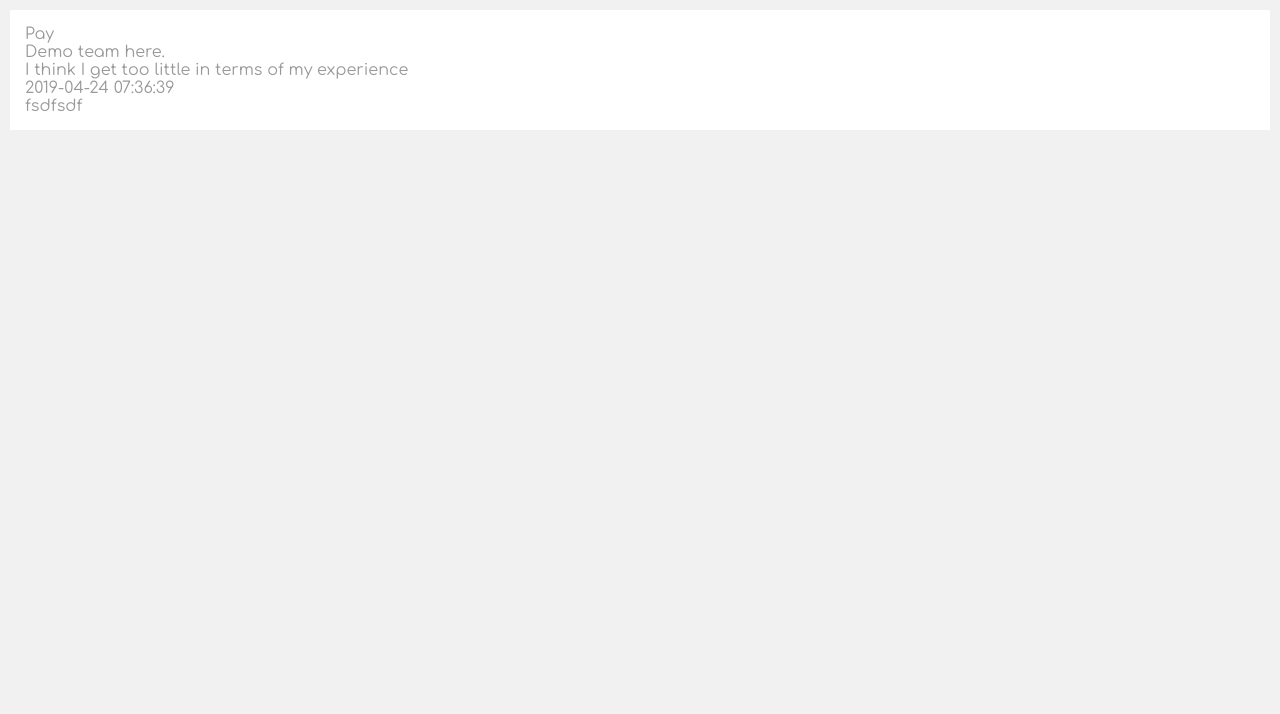
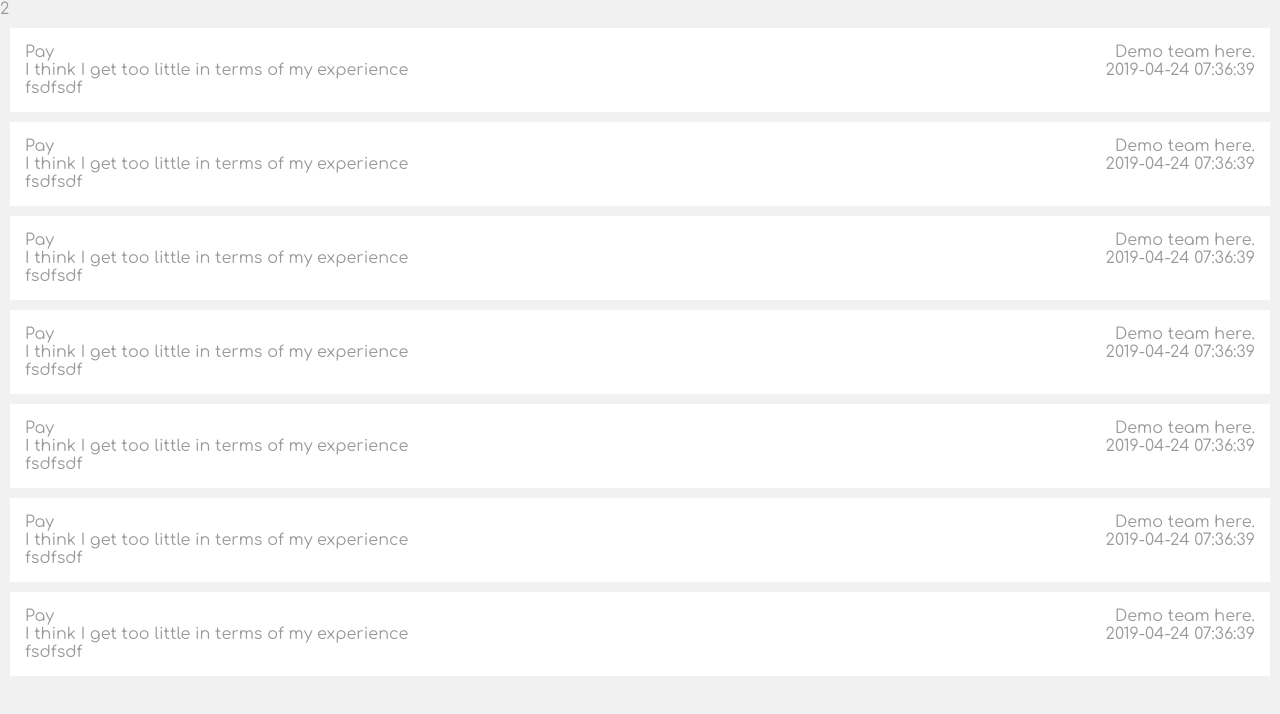
Before and after one commit to viktormmarkov/threads, a React (Create React App) app: page / in a window 1280 px wide. Shown: the top 714 px of the page. Built offline with nearby package versions, Linux system fonts and the light colour scheme.

Commit message:
Card design and layout

```diff
--- a/src/App.js
+++ b/src/App.js
@@ -1,4 +1,6 @@
 import './App.scss';
+import { useState } from 'react';
+
 const message = {
   "subject_id":10,
   "question_id":20,
@@ -11,37 +13,46 @@ const message = {
   "team":"Demo team here.",
   "id":"5cc01207a59a5a02bc68e007"
 };
-function Card({message}) {
-  return (<div className='card m-10 p-15'>
-    <div>
-      {message.subject}
+function Card({message, className}) {
+  return (<div className={`card m-10 p-15 ${className}`}>
+    <div className="card-title">
+      <span>{message.subject}</span>
+      <span>{message.team}</span>
     </div>
-    <div>
-      {message.team}
-
+    <div className="card-body">
+      <span>{message.question}</span>
+      <span>{message.created_at}</span>
     </div>
-    <div>
-      {message.question}
-
-    </div>
-    <div>
-      {message.created_at}
-    </div>
-    <div>
+    <div className="card-content">
       {message.text}
     </div>
   </div>)
 }
 
 function CardContainer({messageGroup}) {
-  return (<div>
-
+  const [expanded, setExpanded] = useState(false);
+  const messageCount = messageGroup.length;
+  const toggleContainer = () => {
+    if (messageCount > 1) {
+      setExpanded(!expanded);
+    }
+  }
+  return (<div className={`card-container ${expanded ? 'expanded' : 'colapsed'}`}>
+    {messageCount > 1 ? <div onClick={toggleContainer}>{messageCount}</div>: null}
+    {messageGroup.map((m,i) => {
+      return <Card message={m} className={i === 0 ? 'main' : !expanded ? 'shadow' : 'main'} key={`${message.id}#${i}`}></Card>
+    })}
   </div>)
 }
 
 function App() {
   return (
-    <div >
+    <div className="column">
+      <CardContainer messageGroup={[message, message]}></CardContainer>
+      <Card message={message}></Card>
+      <Card message={message}></Card>
+      <Card message={message}></Card>
+      <Card message={message}></Card>
       <Card message={message}></Card>
     </div>
   );
--- a/src/App.scss
+++ b/src/App.scss
@@ -1,10 +1,25 @@
 $bgcolor: #f1f1f1;
 $font-color: #999999;
 $card-background: #fff;
+$highrating: #9335ff;
+$lowrating: #e89d40;
+$highratingMessageCounter: #27aae1;
+$lowratingMessageCounter: $lowrating;
 
 $sizes: 5, 10, 15, 20;
+
 $sides: (top, bottom, left, right);
 $axises: ("horizontal": "x", "vertical": "y");
+
+@mixin column {
+  display: flex;
+  flex-direction: column;
+}
+
+@mixin row {
+  display: flex;
+  flex-direction: row;
+}
 
 @each $size in $sizes {
   @each $side in $sides {
@@ -51,4 +66,10 @@ html, body, #root {
 
 .card {
   background-color: $card-background;
+  @include column();
+
+  .card-title, .card-body {
+    justify-content: space-between;
+    @include row();
+  }
 }
```
